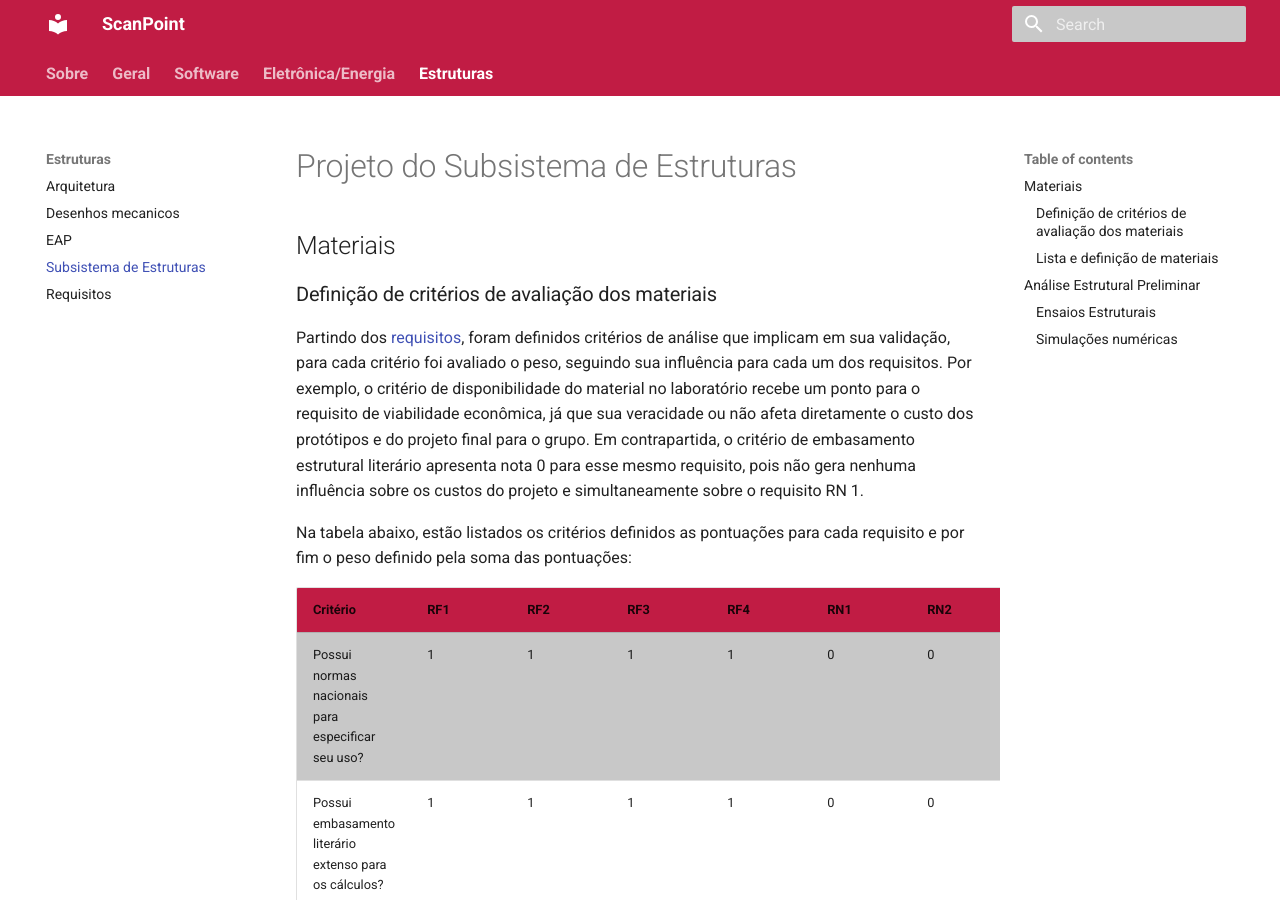
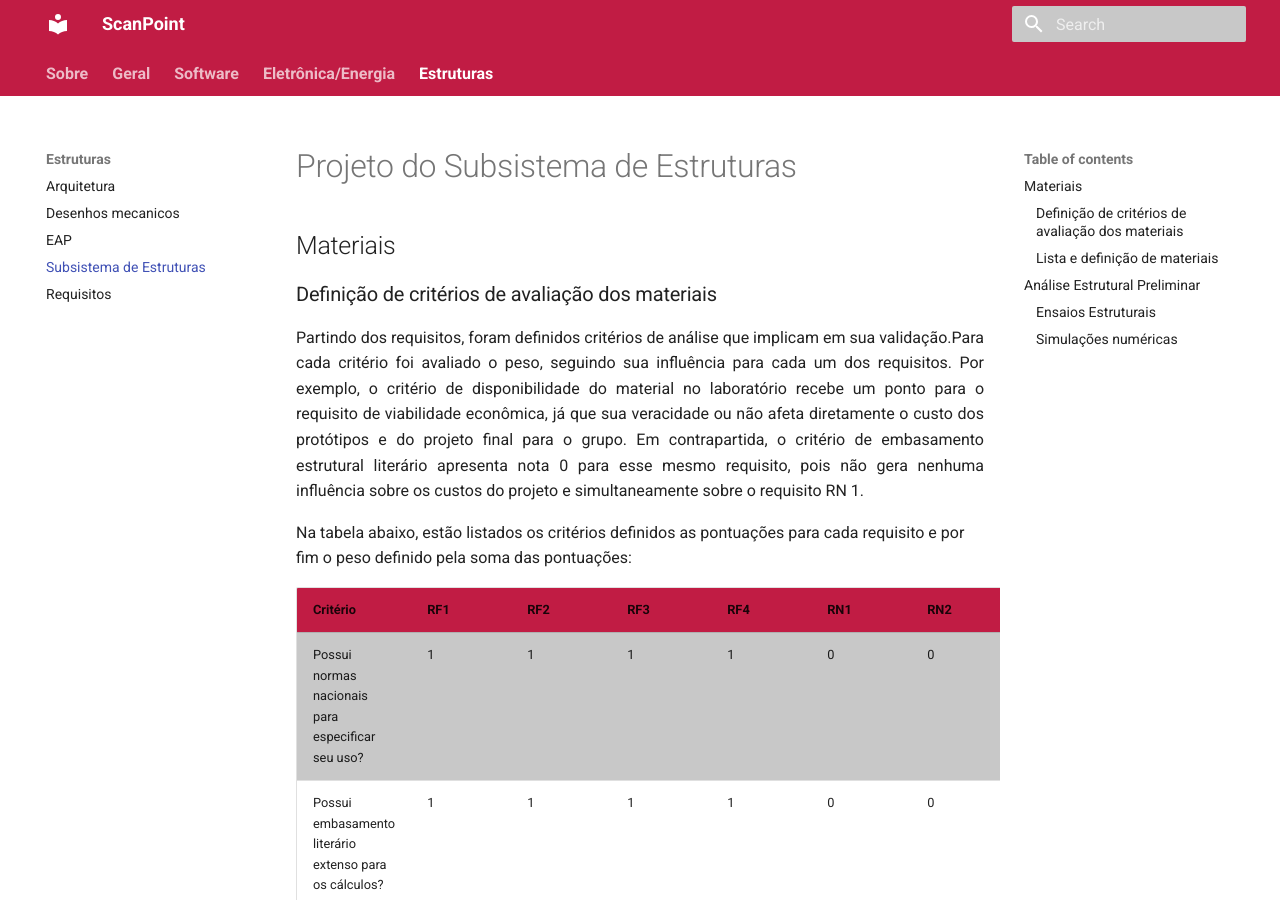
Before and after one commit to Calcioft/ScanPoint, an MkDocs documentation site: the page built from docs/estruturas/Projeto_subsistema_estruturas.md, in a window 1280 px wide and 900 px high. Built offline with MkDocs 1.6.1 and Material for MkDocs 9.7.7, drawn with Linux system fonts in a browser that asks for light colours.

Commit message:
Update Projeto_subsistema_estruturas.md

```diff
--- a/docs/estruturas/Projeto_subsistema_estruturas.md
+++ b/docs/estruturas/Projeto_subsistema_estruturas.md
@@ -4,7 +4,9 @@
 
 ### Definição de critérios de avaliação dos materiais
 
-Partindo dos [requisitos](/docs/estruturas/Requisitos_estruturas.md), foram definidos critérios de análise que implicam em sua validação, para cada critério foi avaliado o peso, seguindo sua influência para cada um dos requisitos. Por exemplo, o critério de disponibilidade do material no laboratório recebe um ponto para o requisito de viabilidade econômica, já que sua veracidade ou não afeta diretamente o custo dos protótipos e do projeto final para o grupo. Em contrapartida, o critério de embasamento estrutural literário apresenta nota 0 para esse mesmo requisito, pois não gera nenhuma influência sobre os custos do projeto e simultaneamente sobre o requisito RN 1.
+<p style="text-align: justify;">
+Partindo dos requisitos, foram definidos critérios de análise que implicam em sua validação.Para cada critério foi avaliado o peso, seguindo sua influência para cada um dos requisitos. Por exemplo, o critério de disponibilidade do material no laboratório recebe um ponto para o requisito de viabilidade econômica, já que sua veracidade ou não afeta diretamente o custo dos protótipos e do projeto final para o grupo. Em contrapartida, o critério de embasamento estrutural literário apresenta nota 0 para esse mesmo requisito, pois não gera nenhuma influência sobre os custos do projeto e simultaneamente sobre o requisito RN 1.
+</p>
 
 Na tabela abaixo, estão listados os critérios definidos as pontuações para cada requisito e por fim o peso definido pela soma das pontuações:
 
```
